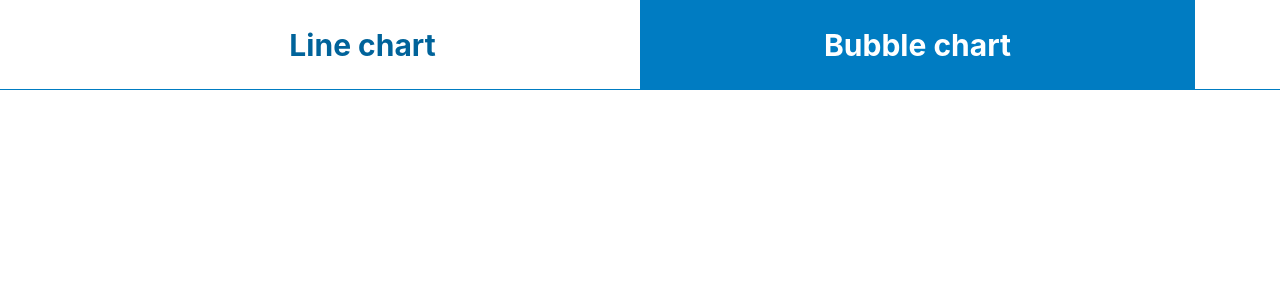
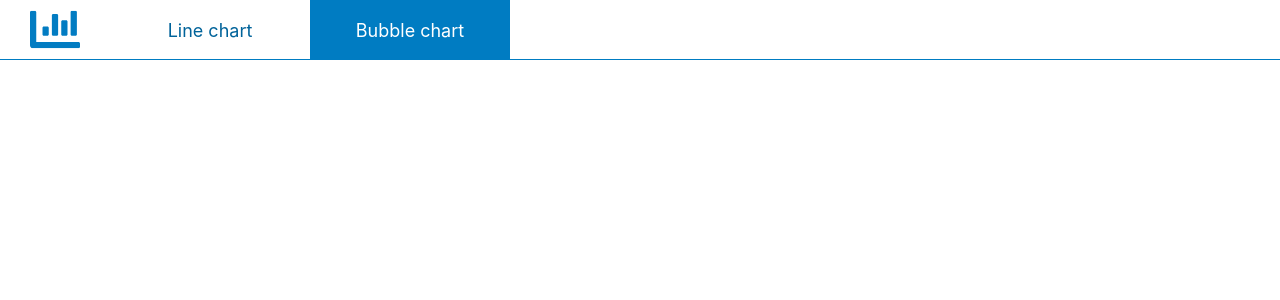
Before and after one commit to lovedisaster/react-chartjs-sample, a React (Create React App) app in the folder react-chartjs-sample/: page / in a window 1280 px wide. Shown: the top 300 px of the page. Built offline with nearby package versions, Linux system fonts and the light colour scheme.

Commit message:
header logo and styling adjustment

```diff
--- a/react-chartjs-sample/src/App.js
+++ b/react-chartjs-sample/src/App.js
@@ -2,8 +2,9 @@ import React, {useState} from 'react';
 import './App.scss';
 import LineChart from './LineChart/LineChart';
 import BubbleChart from './BubbleChart/BubbleChart';
+import Header from './Header/Header';
 
-const CHARTTYPES = {
+export const CHARTTYPES = {
   LINE : "line",
   BUBBLE : "bubble"
 }
@@ -13,14 +14,8 @@ const App = () => {
 
   return (
     <div className="App">
-      <div className="header">
+      <Header activeChart={activeChart} setActiveChart={setActiveChart}/>
       <div className="container">
-          <ul className="nav">
-            <li onClick={() => setActiveChart(CHARTTYPES.LINE)} className={activeChart === CHARTTYPES.LINE ? "active" : ""}>Line chart</li>
-            <li onClick={() => setActiveChart(CHARTTYPES.BUBBLE)} className={activeChart === CHARTTYPES.BUBBLE ? "active" : ""}>Bubble chart</li>
-          </ul>
-        </div>
-      </div>
         {
           activeChart === CHARTTYPES.LINE && <LineChart/>
         }
@@ -28,6 +23,7 @@ const App = () => {
           activeChart === CHARTTYPES.BUBBLE && <BubbleChart/>
         }
       </div>
+    </div>
   );
 }
 
--- a/react-chartjs-sample/src/App.scss
+++ b/react-chartjs-sample/src/App.scss
@@ -4,39 +4,3 @@
 .App {
   text-align: center;
 }
-
-.header{
-  border-bottom: 1px solid #007cc2;
-  background-color: #fff;
-  height: 90px;
-}
-
-.nav{
-  list-style: none;
-  margin: 0;
-  padding: 0;
-  display: flex;
-
-  > li {
-    height: 90px;
-    display: inline-flex;
-    justify-content: center;
-    align-items: center;
-    flex: 1;
-    font-size: 30px;
-    font-weight: bold;
-    color: #00639a;
-    &.active{
-      cursor: pointer;
-      background-color: #007cc2;
-      transition: 0.5s ease background-color;
-      color: #fff;
-    }
-    &:hover{
-      cursor: pointer;
-      background-color: #007cc2;
-      transition: 0.5s ease background-color;
-      color: #fff;
-    }
-  }
-}
--- /dev/null
+++ b/react-chartjs-sample/src/Header/Header.js
@@ -0,0 +1,24 @@
+import React from 'react';
+import PropTypes from 'prop-types';
+import {CHARTTYPES} from "../App";
+import logo from "./chart_icon.svg";
+import "./Header.scss";
+
+const Header = props => {
+    return (
+        <div className="header">
+            <img className="logo" src={logo}/>
+            <ul className="nav">
+                <li onClick={() => props.setActiveChart(CHARTTYPES.LINE)} className={props.activeChart === CHARTTYPES.LINE ? "active" : ""}>Line chart</li>
+                <li onClick={() => props.setActiveChart(CHARTTYPES.BUBBLE)} className={props.activeChart === CHARTTYPES.BUBBLE ? "active" : ""}>Bubble chart</li>
+            </ul>
+        </div>
+    );
+};
+
+Header.propTypes = {
+    setActiveChart: PropTypes.func,
+    activeChart:PropTypes.string
+};
+
+export default Header;
--- /dev/null
+++ b/react-chartjs-sample/src/Header/Header.scss
@@ -0,0 +1,45 @@
+.header{
+    border-bottom: 1px solid #007cc2;
+    background-color: #fff;
+    height: 60px;
+
+    display: flex;
+    width: 100%;
+  }
+
+  .logo{
+      display: inline-flex;
+      width: 50px;
+      margin-left: 30px;
+  }
+  .nav{
+    list-style: none;
+    margin: 0;
+    padding: 0;
+    display: inline-flex;
+    width: 100%;
+    margin-left: 30px;
+    > li {
+      height: 60px;
+      max-width: 200px;
+      display: inline-flex;
+      justify-content: center;
+      align-items: center;
+      flex: 1;
+      font-size: 18px;
+      font-weight: normal;
+      color: #00639a;
+      &.active{
+        cursor: pointer;
+        background-color: #007cc2;
+        transition: 0.5s ease background-color;
+        color: #fff;
+      }
+      &:hover{
+        cursor: pointer;
+        background-color: #007cc2;
+        transition: 0.5s ease background-color;
+        color: #fff;
+      }
+    }
+  }
```
Also changed, not shown: react-chartjs-sample/src/Header/chart_icon.svg (added). Lines whose indentation alone changed are shown as unchanged.
